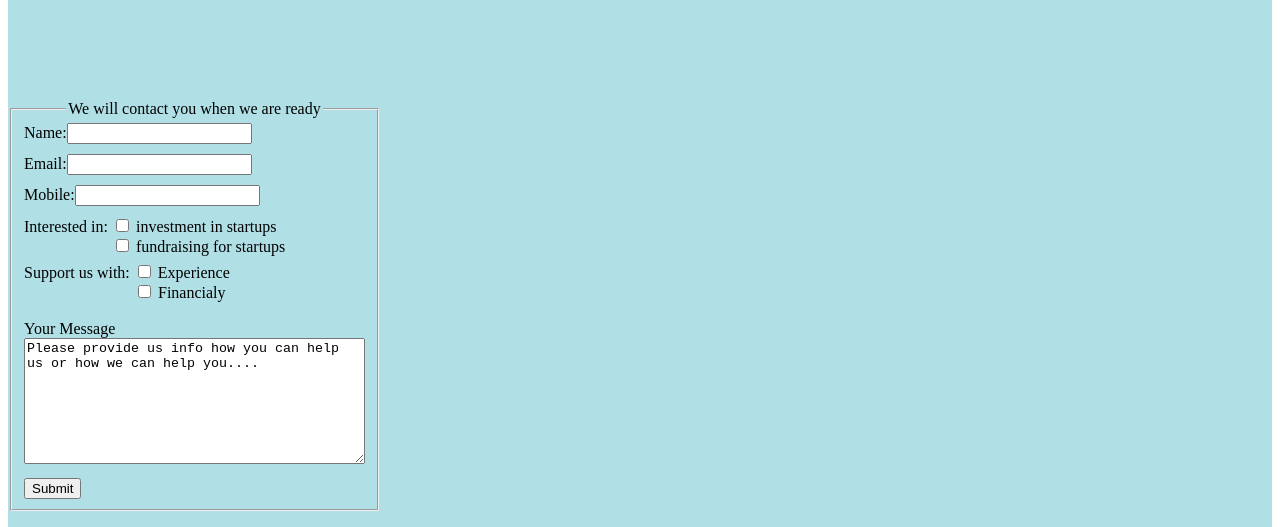
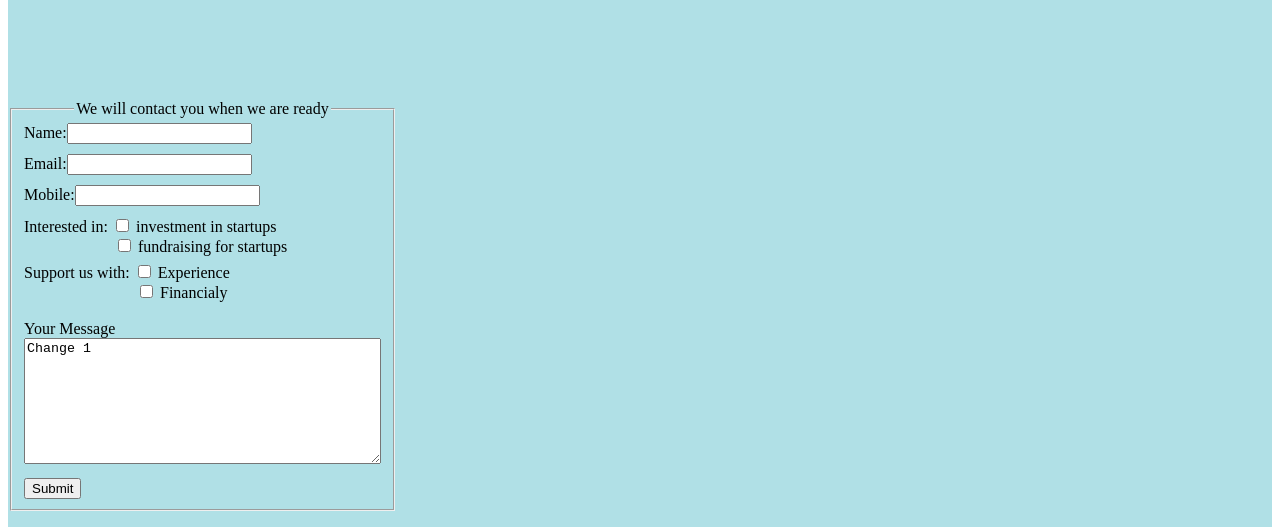
Before and after one commit to awsmsaurabh/startups, a plain HTML site: page index.html in a window 1280 px wide. Shown: the part 2323-2850 px from the top of the page. Drawn offline with Linux system fonts and the light colour scheme; no server answers.

Commit message:
adjustment

```diff
--- a/index.html
+++ b/index.html
@@ -38,7 +38,7 @@
 			</p>
 			<br><br>
 			<form id="survey" action="#">
-				<fieldset style="width:20.25%">
+				<fieldset style="width:22%">
 					<legend style="text-align:center">We will contact you when we are ready</legend>
 					<span>Name:</span><input id="name" required type="text" style="margin-bottom:10px"><br>
 					<span>Email:</span><input id="email" required type="email" style="margin-bottom:10px"><br>
@@ -46,15 +46,15 @@
 					<span>Interested in:</span>
 					<input id="investor" type="checkbox" name="investor" value="investor">
 					<label for="investor">investment in startups</label><br>
-					<input id="startups" type="checkbox" name="startups" value="startups" style="margin-left:92px; margin-bottom:10px">
+					<input id="startups" type="checkbox" name="startups" value="startups" style="margin-left:94px; margin-bottom:10px">
 					<label for="startups">fundraising for startups</label><br>
 					<span>Support us with:</span>
 					<input id="experience" type="checkbox" name="experience" value="experience">
 					<label for="experience">Experience</label><br>
-					<input id="finance" type="checkbox" name="finance" value="finance" style="margin-left:114px">
+					<input id="finance" type="checkbox" name="finance" value="finance" style="margin-left:116px">
 					<label for="finance">Financialy</label><br><br>
 					<span>Your Message</span><br>
-					<textarea name="message" id="message" cols="40" rows="8">Please provide us info how you can help us or how we can help you....</textarea><br>
+					<textarea name="message" id="message" cols="42" rows="8">Change 1</textarea><br>
 					<button id="button" type="button" onclick="sendSurvey()" style="margin-top:10px">Submit</button>
 					<br>
 				</fieldset>
```
